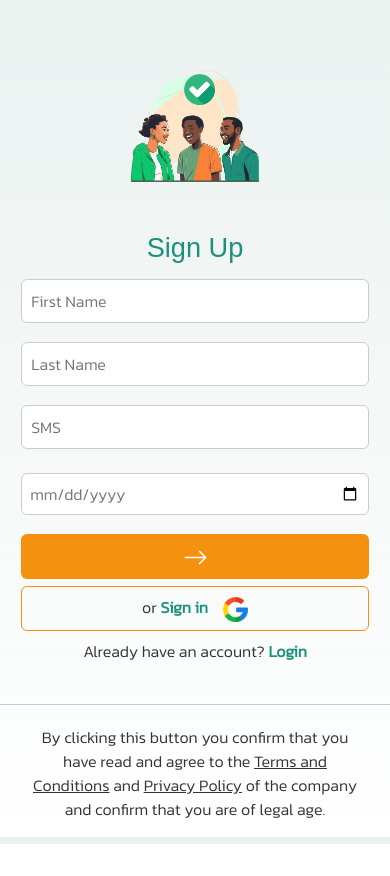
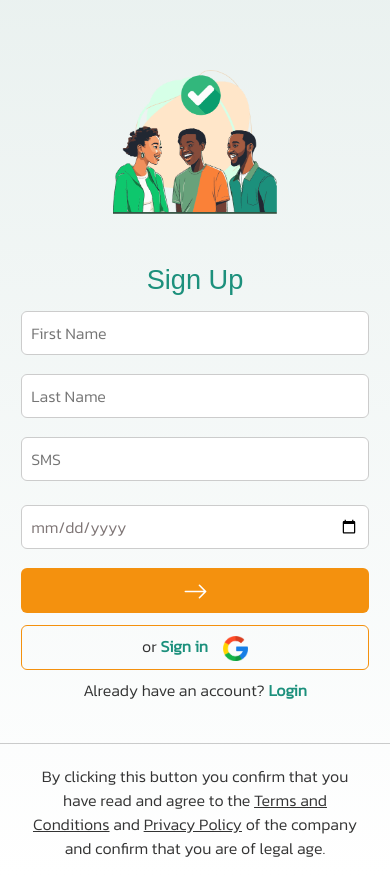
Before and after one commit to SKD-W/e2play-form-testing, a React (Vite) app: page / in a window 390 px wide. Before the commit the page ends 844 px from the top, so only its background shows below. Built offline with nearby package versions, Linux system fonts and the light colour scheme; a web font is replaced by a local one.

Commit message:
The Google SignIn validation is ready for testing, and some changes were made in the scss

```diff
--- a/src/pages/signUpPage/AddressForm.jsx
+++ b/src/pages/signUpPage/AddressForm.jsx
@@ -4,7 +4,6 @@ import * as yup from "yup";
 import axios from "axios";
 import googleIcon from "./assets/Google.png";
 import arrowRgt from "./assets/arrow-right.svg";
-// import PersonalForm from "./PersonalForm";
 import "./PersonalForm.scss";
 import { useState } from "react";
 import ProfileForm from "./ProfileForm";
@@ -26,13 +25,14 @@ function AddressForm() {
         resolver: yupResolver(addressValidationSchema)
     });
 
-    const handleSignIn = async () => {
+    // () => for email validation
+    const handleSignIn = async (event) => {
         const emailOptions = ['user1@example.com', 'user2@example.com', 'user3@example.com'];
 
         const selectedEmail = await prompt('Choose your email:', emailOptions.join('\n'));
+        event.preventDefault();
 
         if (selectedEmail && emailOptions.includes(selectedEmail)) {
-          // Simulate signing in with the selected email
           console.log(`Signed in with email: ${selectedEmail}`);
         } else {
           console.log('Sign-in canceled or invalid email selected.');
--- a/src/pages/signUpPage/PersonalForm.jsx
+++ b/src/pages/signUpPage/PersonalForm.jsx
@@ -15,7 +15,7 @@ import { useState } from "react";
 const e2pValidationSchema = yup.object().shape({
     firstName: yup.string().required("First name is required"),
     lastName: yup.string().required("Last name is required"),
-    sms: yup.string().required("Phone number is required").matches(/^\d{10}$/, "Phone number must be 10 digits"),
+    sms: yup.string().required("Phone number is required").matches(/^\d{11}$/, "Phone number must be 11 digits"),
     dateOfBirth: yup.date().nullable().required("Date of birth is required").transform((originalValue) => {
         return originalValue === "" ? null : originalValue;
     })
@@ -37,18 +37,28 @@ function PersonalForm() {
         resolver: yupResolver(e2pValidationSchema)
     });
 
-    const handleSignIn = async () => {
-        const emailOptions = ["user1@example.com", "user2@example.com", "user3@example.com"];
+    // () => for email validation
+    const handleSignIn = async (event) => {
+        try {
+          const emailOptions = ["user1@example.com", "user2@example.com", "user3@example.com"];
 
-        const selectedEmail = await prompt('Choose your email:', emailOptions.join('\n'));
+          const selectedEmail = await window.prompt('Choose your email:', emailOptions.join('\n'));
+          event.preventDefault();
 
-        if (selectedEmail && emailOptions.includes(selectedEmail)) {
-          console.log(`Signed in with email: ${selectedEmail}`);
-        } else {
-          console.log('Sign-in canceled or invalid email selected.');
+          if (selectedEmail && emailOptions.includes(selectedEmail)) {
+            console.log(`Signed in with email: ${selectedEmail}`);
+          } else {
+            console.error('Sign-in canceled or invalid email selected.');
+          }
+        } catch (error) {
+          console.error('An error occurred:', error);
         }
     };
 
+    // () => for login
+
+
+    // async () => { }
     const onSubmit = async (formData) => {
         try {
             const response = await axios.post(/* post response */ "https://jsonplaceholder.typicode.com/posts", formData);
@@ -112,11 +122,13 @@ function PersonalForm() {
                     {currentForm === 2 && (
                         <AddressForm />
                     )}
-                    <p className="login-page">Already have an account? <a href="">Login</a></p>
+                    <div>
+                        <p className="login-page">Already have an account? <a href="">Login</a></p>
+                    </div>
                 </div>
             </div>
         </div>
-        <hr style={{margin: "25px 0 -20px", padding: "5px"}} />
+        <hr style={{margin: "25px 0 -20px", padding: "5px 0"}} />
         <p className="t-c">By clicking this button you confirm that you have read and agree to the <a href="">Terms and Conditions</a> and <a href="">Privacy Policy</a> of the company and confirm that you are of legal age.</p>
     </div>
   );
--- a/src/pages/signUpPage/PersonalForm.scss
+++ b/src/pages/signUpPage/PersonalForm.scss
@@ -37,6 +37,7 @@
                     margin: auto;
 
                     input[type=text],
+                    input[type=password],
                     button[type=submit] {
                         width: 80%;
                         padding: 9px;
@@ -48,12 +49,12 @@
                     button[type=submit] {
                         border: none;
                         background-color: #f4910e;
-                        margin-bottom: 10px;
+                        margin-bottom: 15px;
                         margin-top: -5px;
                     }
                     input[type=date] {
                         width: 80%;
-                        padding: 8px;
+                        padding: 9px;
                         border: 1px ridge #ccc;
                         outline: none;
                         border-radius: 6px;
@@ -171,7 +172,7 @@
                 .image-form-box {
 
                     img {
-                        width: 35%;
+                        width: 45%;
                     }
                 }
                 .form-input-box {
@@ -179,6 +180,7 @@
                     form {
                         p.google-page,
                         input[type=text],
+                        input[type=password],
                         input[type=date],
                         button[type=submit] {
                             width: 95%;
--- a/src/pages/signUpPage/ProfileForm.jsx
+++ b/src/pages/signUpPage/ProfileForm.jsx
@@ -1,8 +1,7 @@
 import { useForm } from "react-hook-form";
-import { yupResolver } from '@hookform/resolvers/yup';
+import { yupResolver } from "@hookform/resolvers/yup";
 import * as yup from "yup";
 import axios from "axios";
-import arrowRgt from "./assets/arrow-right.svg";
 import "./PersonalForm.scss";
 import googleIcon from "./assets/Google.png";
 //
@@ -12,7 +11,7 @@ import googleIcon from "./assets/Google.png";
 const profileValidationSchema = yup.object().shape({
     username: yup.string().required("Username is required"),
     password: yup.string().required("Password is required"),
-    confirmPassword: yup.string().oneOf([yup.ref('password'), null], "Passwords must match").required("Please Confirm Password"),
+    confirmPassword: yup.string().oneOf([yup.ref("password"), null], "Passwords must match").required("Please Confirm Password"),
 });
 
 
@@ -22,16 +21,17 @@ function ProfileForm() {
         resolver: yupResolver(profileValidationSchema),
     });
 
-    const handleGoogleSignIn = async () => {
-        const emailOptions = ['user1@example.com', 'user2@example.com', 'user3@example.com'];
+    // () => for email validation
+    const handleGoogleSignIn = async (event) => {
+        const emailOptions = ["user1@example.com", "user2@example.com", "user3@example.com"];
 
-        const selectedEmail = await prompt('Choose your email:', emailOptions.join('\n'));
+        const selectedEmail = await prompt("Choose your email:", emailOptions.join("\n"));
+        event.preventDefault();
 
         if (selectedEmail && emailOptions.includes(selectedEmail)) {
-          // Simulate signing in with the selected email
           console.log(`Signed in with email: ${selectedEmail}`);
         } else {
-          console.log('Sign-in canceled or invalid email selected.');
+          console.log("Sign-in canceled or invalid email selected.");
         }
     };
 
@@ -57,20 +57,20 @@ function ProfileForm() {
                 </div>
                 <br/>
                 <div>
-                    <input type="text" id="pWrd" name="pWrd" placeholder="Create Password" {...register("password")} />
+                    <input type="password" id="pWrd" name="pWrd" placeholder="Create Password" {...register("password")} />
                     {errors.password &&
                         <p>{errors.password.message}</p>
                     }
                 </div>
                 <br/>
                 <div>
-                    <input type="text" id="confirmPassword" name="confirmPassword" placeholder="Confirm Password" {...register("confirmPassword")} />
+                    <input type="password" id="confirmPassword" name="confirmPassword" placeholder="Confirm Password" {...register("confirmPassword")} />
                     {errors.confirmPassword &&
                         <p>{errors.confirmPassword.message}</p>
                     }
                 </div>
                 <br/>
-                <button type="submit"><img src={arrowRgt} alt="arrow-right-icon" style={{width: "25px"}} /></button>
+                <button type="submit" style={{textTransform: "uppercase", fontSize: "0.8rem", fontWeight: "bold", color: "#fff"}}>Create an account</button>
                 <p className="google-page" onClick={handleGoogleSignIn}><a href="">or <span>Sign in</span><img src={googleIcon} alt="google-icon" style={{width: "25px"}} /></a></p>
             </form>
         </div>
```
Also changed, not shown: src/pages/signUpPage/SignUpII.jsx (deleted, +0 -67 lines), src/pages/delete.jsx (deleted), src/pages/signUpPage/SignUp.jsx (line endings or trailing spaces), src/pages/signUpPage/SignUpII.scss (deleted).
